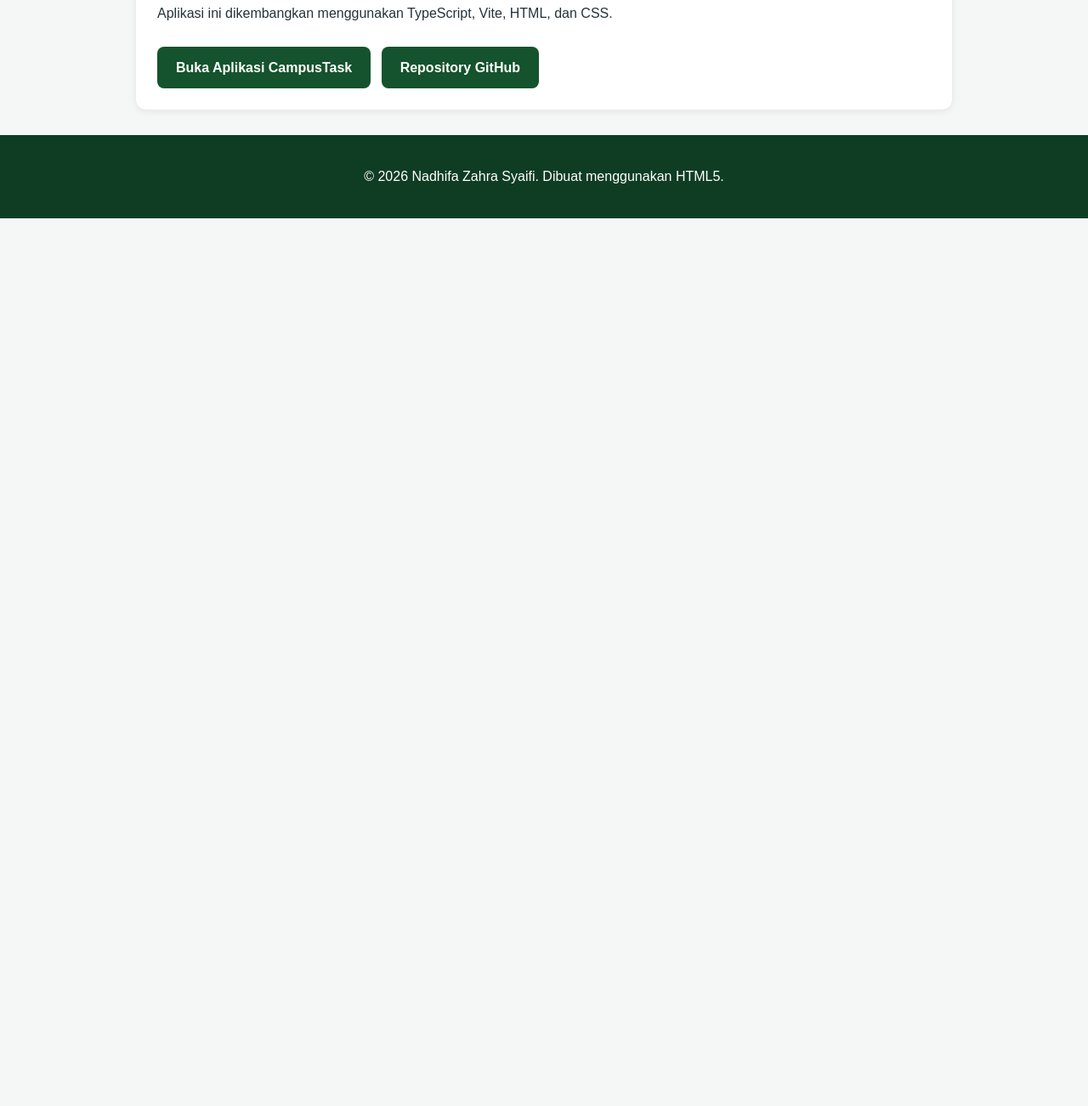
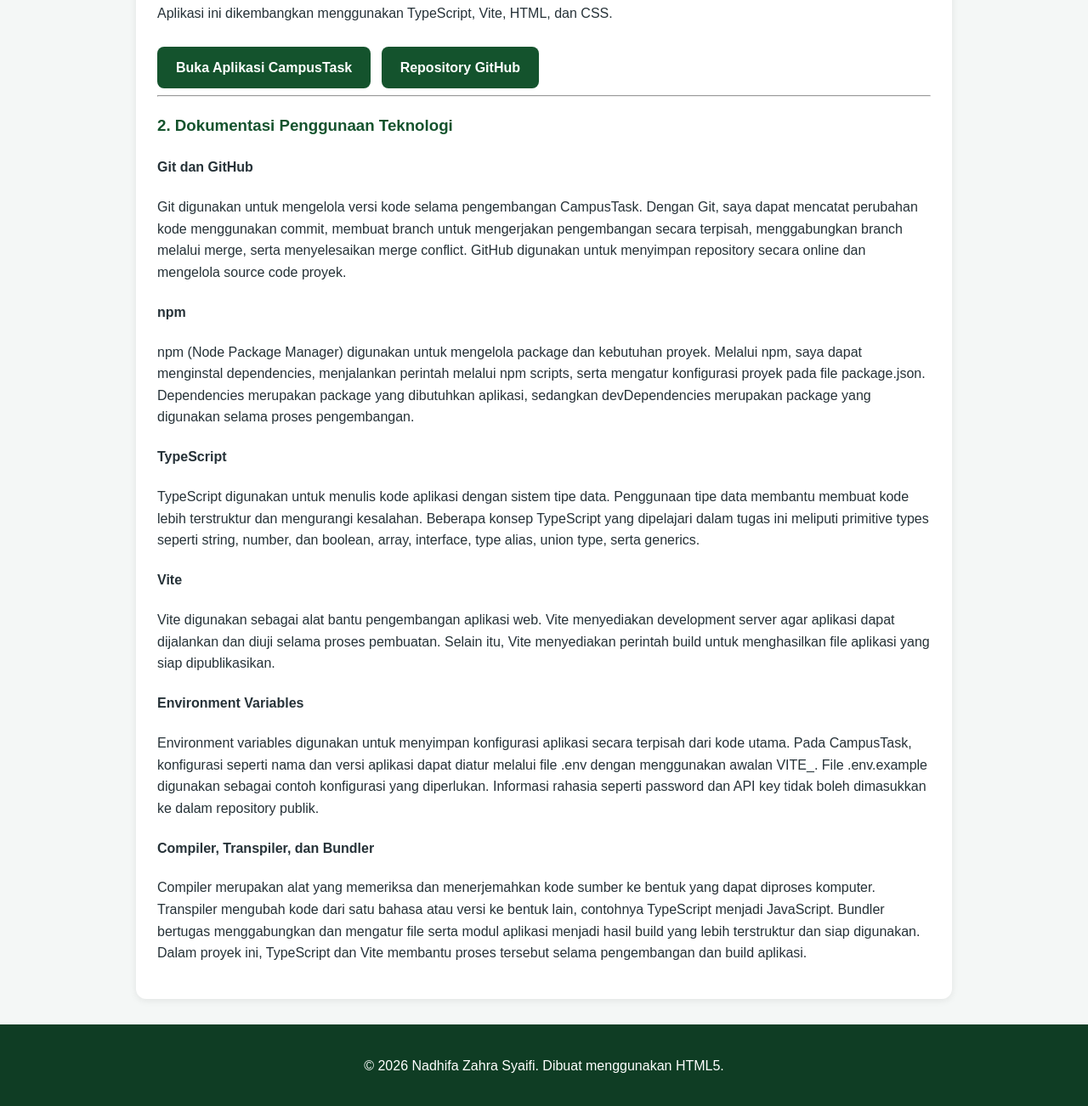
Before and after one commit to nzhrasyaifi-glitch/pengweb-nadhifazahra, a plain HTML site: page index.html in a window 1280 px wide. Shown: the part 2197-3499 px from the top of the page at 85% size. Before the commit the page ends 2454 px from the top, so only its background shows below. Drawn offline with Linux system fonts and the light colour scheme.

Commit message:
Tambah dokumentasi tugas pertemuan 6

```diff
--- a/index.html
+++ b/index.html
@@ -252,7 +252,7 @@
                         <th scope="col">Kelas</th>
                         <th scope="col">SKS</th>
                         <th scope="col">Semester</th>
-                        <th scope="col">Hari & Waktu</th>
+                        <th scope="col">Hari &amp; Waktu</th>
                     </tr>
                 </thead>
 
@@ -387,6 +387,77 @@
                rel="noopener noreferrer">
                 Repository GitHub
             </a>
+
+            <hr>
+
+            <h3>2. Dokumentasi Penggunaan Teknologi</h3>
+
+            <h4>Git dan GitHub</h4>
+            <p>
+                Git digunakan untuk mengelola versi kode selama pengembangan
+                CampusTask. Dengan Git, saya dapat mencatat perubahan kode
+                menggunakan commit, membuat branch untuk mengerjakan
+                pengembangan secara terpisah, menggabungkan branch melalui
+                merge, serta menyelesaikan merge conflict. GitHub digunakan
+                untuk menyimpan repository secara online dan mengelola
+                source code proyek.
+            </p>
+
+            <h4>npm</h4>
+            <p>
+                npm (Node Package Manager) digunakan untuk mengelola
+                package dan kebutuhan proyek. Melalui npm, saya dapat
+                menginstal dependencies, menjalankan perintah melalui
+                npm scripts, serta mengatur konfigurasi proyek pada
+                file package.json. Dependencies merupakan package yang
+                dibutuhkan aplikasi, sedangkan devDependencies merupakan
+                package yang digunakan selama proses pengembangan.
+            </p>
+
+            <h4>TypeScript</h4>
+            <p>
+                TypeScript digunakan untuk menulis kode aplikasi dengan
+                sistem tipe data. Penggunaan tipe data membantu membuat
+                kode lebih terstruktur dan mengurangi kesalahan.
+                Beberapa konsep TypeScript yang dipelajari dalam tugas
+                ini meliputi primitive types seperti string, number,
+                dan boolean, array, interface, type alias, union type,
+                serta generics.
+            </p>
+
+            <h4>Vite</h4>
+            <p>
+                Vite digunakan sebagai alat bantu pengembangan aplikasi
+                web. Vite menyediakan development server agar aplikasi
+                dapat dijalankan dan diuji selama proses pembuatan.
+                Selain itu, Vite menyediakan perintah build untuk
+                menghasilkan file aplikasi yang siap dipublikasikan.
+            </p>
+
+            <h4>Environment Variables</h4>
+            <p>
+                Environment variables digunakan untuk menyimpan
+                konfigurasi aplikasi secara terpisah dari kode utama.
+                Pada CampusTask, konfigurasi seperti nama dan versi
+                aplikasi dapat diatur melalui file .env dengan
+                menggunakan awalan VITE_. File .env.example digunakan
+                sebagai contoh konfigurasi yang diperlukan. Informasi
+                rahasia seperti password dan API key tidak boleh
+                dimasukkan ke dalam repository publik.
+            </p>
+
+            <h4>Compiler, Transpiler, dan Bundler</h4>
+            <p>
+                Compiler merupakan alat yang memeriksa dan menerjemahkan
+                kode sumber ke bentuk yang dapat diproses komputer.
+                Transpiler mengubah kode dari satu bahasa atau versi
+                ke bentuk lain, contohnya TypeScript menjadi JavaScript.
+                Bundler bertugas menggabungkan dan mengatur file serta
+                modul aplikasi menjadi hasil build yang lebih terstruktur
+                dan siap digunakan. Dalam proyek ini, TypeScript dan Vite
+                membantu proses tersebut selama pengembangan dan build
+                aplikasi.
+            </p>
         </section>
     </main>
 
```
